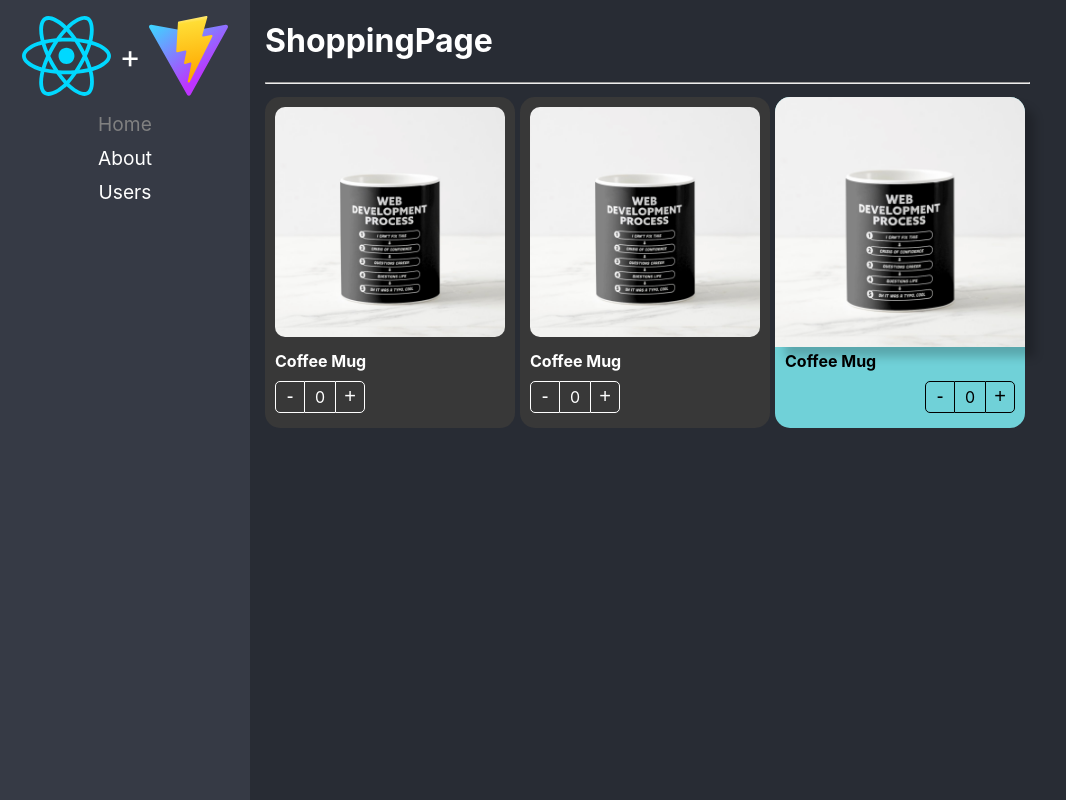
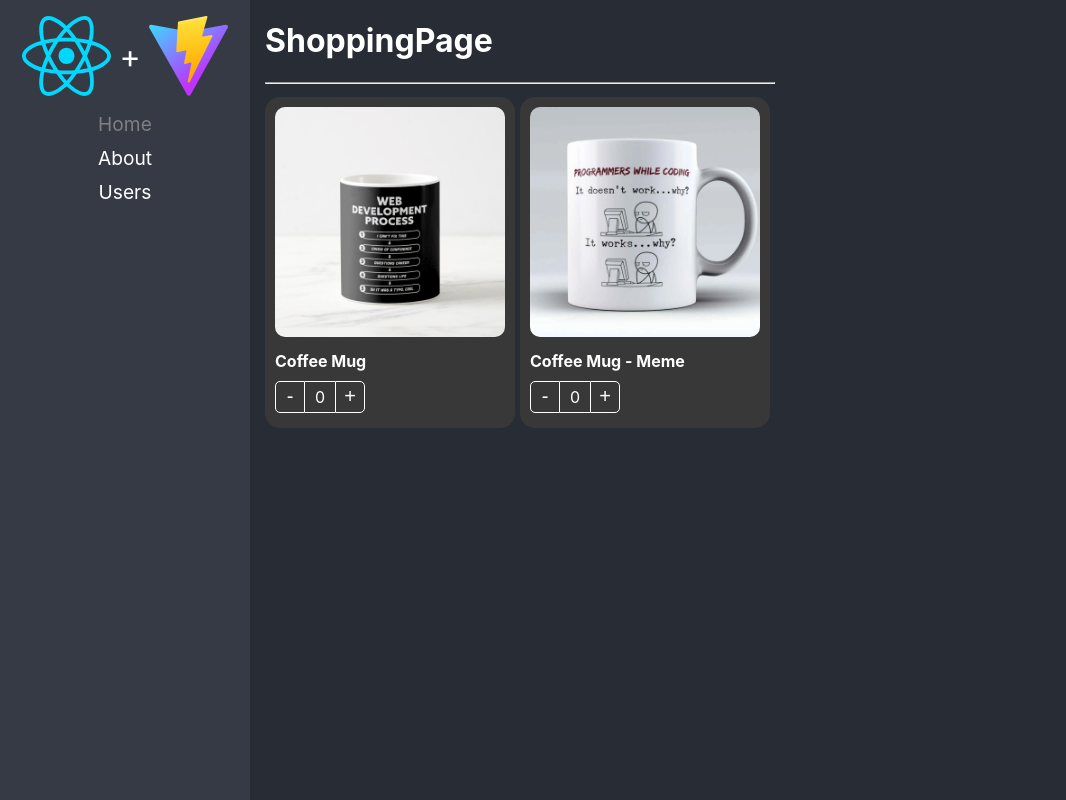
Before and after one commit to pablo-cg/react-pro-app, a React (Vite) app: page /home in a window 1280 px wide. Shown: the whole page, without its empty margins (0-1066 px from the left). Built offline with nearby package versions, Linux system fonts and the light colour scheme.

Commit message:
Fin Component Control Props

```diff
--- a/src/02-component-patterns/components/product-card.tsx
+++ b/src/02-component-patterns/components/product-card.tsx
@@ -1,6 +1,6 @@
 import { createContext } from 'react';
 import { useProduct } from '../hooks/use-product';
-import type { Product, ProductContextType } from '../interfaces';
+import type { Product, ProductContextType, onChangeArgs } from '../interfaces';
 
 import styles from '../styles/styles.module.css';
 
@@ -12,10 +12,19 @@ export interface Props {
   children?: React.ReactElement | React.ReactElement[];
   className?: string;
   style?: React.CSSProperties;
+  onChange?: (args: onChangeArgs) => void;
+  value?: number;
 }
 
-export const ProductCard = ({ product, children, className, style }: Props) => {
-  const { counter, increaseBy } = useProduct();
+export const ProductCard = ({
+  product,
+  children,
+  className,
+  style,
+  value,
+  onChange,
+}: Props) => {
+  const { counter, increaseBy } = useProduct({ onChange, product, value });
 
   return (
     <Provider value={{ product, counter, increaseBy }}>
--- /dev/null
+++ b/src/02-component-patterns/data/products.ts
@@ -0,0 +1,14 @@
+import { Product } from '../interfaces';
+
+export const products: Product[] = [
+  {
+    id: 'e0de1685-7e78-4b3b-9f28-6063bb9c35bb',
+    title: 'Coffee Mug',
+    img: '/coffee-mug.png',
+  },
+  {
+    id: '4e8c9084-51f0-4eec-9ad7-f2632a5aba8a',
+    title: 'Coffee Mug - Meme',
+    img: '/coffee-mug2.png',
+  },
+];
--- a/src/02-component-patterns/hooks/use-product.ts
+++ b/src/02-component-patterns/hooks/use-product.ts
@@ -1,11 +1,35 @@
-import { useState } from 'react';
+import { useEffect, useRef, useState } from 'react';
+import { Product, onChangeArgs } from '../interfaces';
 
-export const useProduct = () => {
-  const [counter, setCounter] = useState(0);
+interface UseProductArgs {
+  product: Product;
+  value?: number;
+  onChange?: (args: onChangeArgs) => void;
+}
+
+export const useProduct = ({
+  onChange,
+  product,
+  value = 0,
+}: UseProductArgs) => {
+  const [counter, setCounter] = useState(value);
+
+  const isControlled = useRef(!!onChange);
 
   function increaseBy(value: number) {
-    setCounter((curr) => Math.max(curr + value, 0));
+    if (isControlled.current) {
+      return onChange!({ product, quantity: value });
+    }
+
+    const newCounter = Math.max(counter + value, 0);
+    setCounter(newCounter);
+
+    onChange && onChange({ quantity: newCounter, product });
   }
+
+  useEffect(() => {
+    setCounter(value);
+  }, [value]);
 
   return { counter, increaseBy };
 };
--- /dev/null
+++ b/src/02-component-patterns/hooks/use-shopping-cart.ts
@@ -0,0 +1,39 @@
+import { useState } from 'react';
+import { ProductInCart, onChangeArgs } from '../interfaces';
+
+export const useShoppingCart = () => {
+  const [shoppingCart, setShoppingCard] = useState<
+    Record<string, ProductInCart> // <- { [key:string]: ProductInCart }
+  >({});
+
+  function handleAddProduct({ product, quantity }: onChangeArgs) {
+    setShoppingCard((currentCart) => {
+      const productInCart: ProductInCart = currentCart[product.id] || {
+        ...product,
+        quantity: 0,
+      };
+
+      if (Math.max(productInCart.quantity + quantity, 0) > 0) {
+        productInCart.quantity += quantity;
+
+        return {
+          ...currentCart,
+          [product.id]: productInCart,
+        };
+      }
+
+      const { [product.id]: deletedProduct, ...cart } = currentCart;
+      return cart;
+
+      // if (!quantity) {
+      //   const { [product.id]: deletedProduct, ...cart } = currentCart;
+      //   return cart;
+      // }
+      // return {
+      //   ...currentCart,
+      //   [product.id]: { ...product, quantity },
+      // };
+    });
+  }
+  return { shoppingCart, handleAddProduct };
+};
--- a/src/02-component-patterns/pages/shopping-page.tsx
+++ b/src/02-component-patterns/pages/shopping-page.tsx
@@ -5,15 +5,13 @@ import {
   ProductTitle,
 } from '../components';
 
+import { products } from '../data/products';
+import { useShoppingCart } from '../hooks/use-shopping-cart';
 import '../styles/custom-styles.css';
 
-const product = {
-  id: crypto.randomUUID(),
-  title: 'Coffee Mug',
-  img: '/coffee-mug.png',
-};
+export const ShoppingPage = () => {
+  const { handleAddProduct, shoppingCart } = useShoppingCart();
 
-export const ShoppingPage = () => {
   return (
     <div>
       <h1>ShoppingPage</h1>
@@ -26,30 +24,58 @@ export const ShoppingPage = () => {
           // height: '100%',
         }}
       >
-        <ProductCard product={product} className="bg-dark text-white">
-          <ProductCard.Image className="custom-image" />
-          <ProductCard.Title className="font-bold" />
-          <ProductCard.Buttons className="custom-buttons" />
-        </ProductCard>
-
-        <ProductCard product={product} className="bg-dark text-white">
+        {products.map((product) => (
+          <ProductCard
+            key={product.id}
+            product={product}
+            className="bg-dark text-white"
+            value={shoppingCart?.[product.id]?.quantity || 0}
+            onChange={handleAddProduct}
+          >
             <ProductImage className="custom-image" />
             <ProductTitle className="font-bold" />
             <ProductButtons className="custom-buttons" />
           </ProductCard>
+        ))}
+      </div>
 
+      <div className="shopping-card">
+        {/* Forma 1 */}
+        {/* {Object.values(shoppingCart).map((product) => (
           <ProductCard
+            key={product.id}
             product={product}
-          style={{
-            backgroundColor: '#70d1d8',
-          }}
+            className="bg-dark text-white"
+            style={{ width: '100px' }}
+            value={product.quantity}
+            onChange={handleAddProduct}
           >
-          <ProductImage
-            style={{ boxShadow: '10px 10px 10px rgba(0,0,0,0.2)' }}
+            <ProductImage className="custom-image" />
+            <ProductButtons
+              className="custom-buttons"
+              style={{ display: 'flex', justifyContent: 'center' }}
             />
-          <ProductTitle style={{ fontWeight: 'bold' }} />
-          <ProductButtons style={{ display: 'flex', justifyContent: 'end' }} />
           </ProductCard>
+        ))} */}
+
+        {/* Forma 2 */}
+        {shoppingCart &&
+          Object.entries(shoppingCart).map(([key, product]) => (
+            <ProductCard
+              key={key}
+              product={product}
+              className="bg-dark text-white"
+              style={{ width: '100px' }}
+              value={product.quantity}
+              onChange={handleAddProduct}
+            >
+              <ProductImage className="custom-image" />
+              <ProductButtons
+                className="custom-buttons"
+                style={{ display: 'flex', justifyContent: 'center' }}
+              />
+            </ProductCard>
+          ))}
       </div>
     </div>
   );
--- a/src/02-component-patterns/styles/custom-styles.css
+++ b/src/02-component-patterns/styles/custom-styles.css
@@ -21,3 +21,9 @@
   color: white;
   border-color: white;
 }
+
+.shopping-card {
+  position: fixed;
+  top: 0;
+  right: 0;
+}
```
Also changed, not shown: src/02-component-patterns/interfaces/index.ts (+9 -0 lines), .eslintrc.cjs, public/coffee-mug2.png (added). Lines whose indentation alone changed are shown as unchanged.
